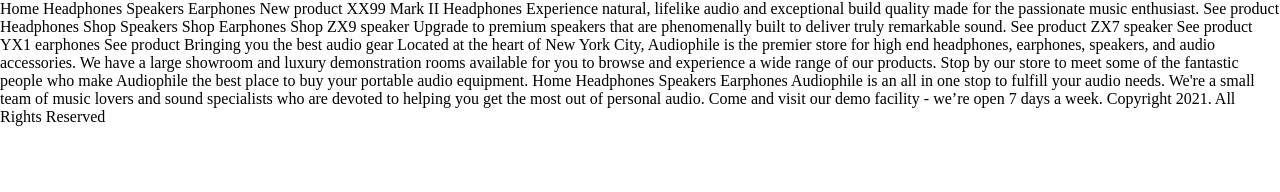
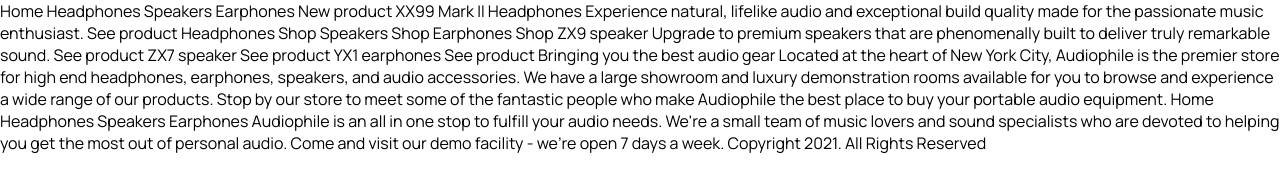
Before and after one commit to Eikhaugen/audiophile-e-commerce-website, a plain HTML site: page index.html in a window 1280 px wide. Drawn offline with Linux system fonts and the light colour scheme.

Commit message:
Added fontfamily

```diff
--- a/css/style.css
+++ b/css/style.css
@@ -14,6 +14,7 @@
 }
 
 body {
+    font-family: manrope, serif;
     margin: 0;
 }
 
--- a/index.html
+++ b/index.html
@@ -4,6 +4,9 @@
   <meta charset="UTF-8">
   <meta name="viewport" content="width=device-width, initial-scale=1.0">
   <link rel="icon" type="image/png" sizes="32x32" href="assets/favicon-32x32.png">
+  <link rel="preconnect" href="https://fonts.googleapis.com">
+  <link rel="preconnect" href="https://fonts.gstatic.com" crossorigin>
+  <link href="https://fonts.googleapis.com/css2?family=Manrope:wght@400;500;700&display=swap" rel="stylesheet">
   <link rel="stylesheet" type="text/css" href="css/style.css">
   <title>Frontend Mentor | Audiophile e-commerce website</title>
 </head>
```
